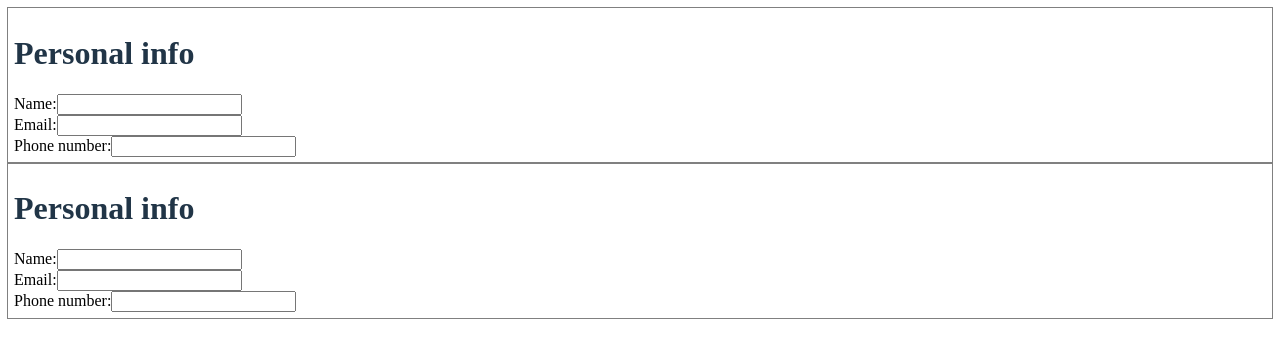
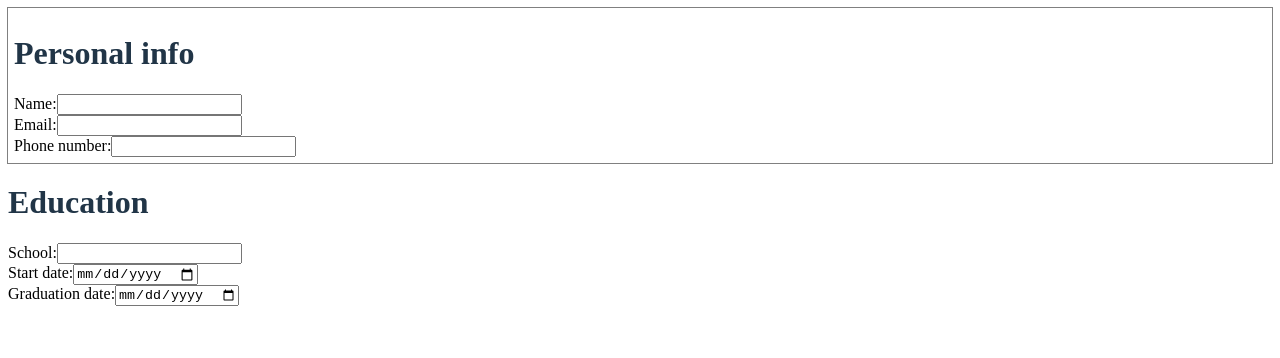
Before and after one commit to EduardoHGomez/CV-maker, a React (Vite) app: page / in a window 1280 px wide. Shown: the top 358 px of the page. Built offline with nearby package versions, Linux system fonts and the light colour scheme.

Commit message:
Education

```diff
--- a/src/components/Education.jsx
+++ b/src/components/Education.jsx
@@ -2,8 +2,28 @@
 
 function Education() {
 
+    return (
+        <div className="education">
+            <h1>Education</h1>
+            <form className="educationInput">
+                <label>
+                    School:
+                    <input className="education-school"></input>
+                </label>
+                <br></br>
+                <label>
+                    Start date:
+                    <input className="education-start" type="date"></input>
+                </label>
+                <br></br>
+                <label>
+                    Graduation date:
+                    <input className="education-graduation" type="date"></input>
+                </label>
+            </form>
+        </div>
 
-
+    )
 }
 
 export default Education;
--- a/src/main.jsx
+++ b/src/main.jsx
@@ -3,11 +3,12 @@ import ReactDOM from 'react-dom/client'
 // import App from './App.jsx'
 // import './index.css'
 import Details from './components/Details'
+import Education from './components/Education'
 import './App.css'
 
 ReactDOM.createRoot(document.getElementById('root')).render(
   <React.StrictMode>
     <Details/>
-    <Details/>
+    <Education/>
   </React.StrictMode>,
 )
```
